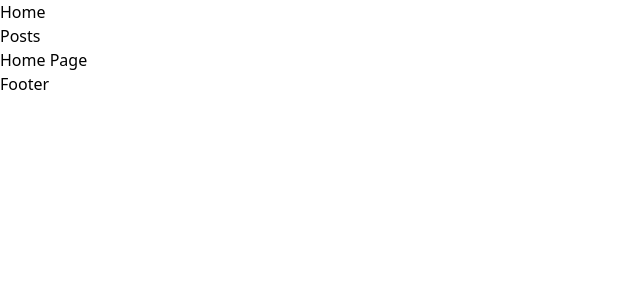
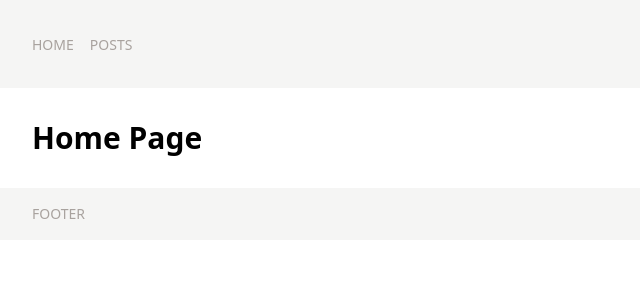
Before and after one commit to hayaman3/nextjs-contentful, a Next.js app: page / in a window 1280 px wide. Shown: the top 300 px of the page, without its empty margins (0-640 px from the left). Built offline with nearby package versions, Linux system fonts and the light colour scheme.

Commit message:
update configs

```diff
--- a/src/styles/globals.css
+++ b/src/styles/globals.css
@@ -1,8 +1,8 @@
 @tailwind base;
 @tailwind components;
 @tailwind utilities;
-/*
-@layer base {
+
+/* @layer base {
 	#__next {
 		@apply contents;
 	}
--- a/tailwind.config.js
+++ b/tailwind.config.js
@@ -1,16 +1,12 @@
-/** @type {import('tailwindcss').Config} */
-export const content = [
-  "./app/**/*.{js,ts,jsx,tsx,mdx}",
-  "./pages/**/*.{js,ts,jsx,tsx,mdx}",
-  "./components/**/*.{js,ts,jsx,tsx,mdx}",
-  "./src/**/*.{js,ts,jsx,tsx,mdx}",
-];
-export const theme = {
-  extend: {
-    backgroundImage: {
-      'gradient-radial': 'radial-gradient(var(--tw-gradient-stops))',
-      'gradient-conic': 'conic-gradient(from 180deg at 50% 50%, var(--tw-gradient-stops))',
-    },
+module.exports = {
+  content: [
+    "./app/**/*.{js,ts,jsx,tsx,mdx}",
+    "./pages/**/*.{js,ts,jsx,tsx,mdx}",
+    "./components/**/*.{js,ts,jsx,tsx,mdx}",
+    "./src/**/*.{js,ts,jsx,tsx,mdx}",
+  ],
+  theme: {
+    extend: {},
   },
-};
-export const plugins = [];
+  plugins: [require('@tailwindcss/typography')]
+}
```
Also changed, not shown: package.json (+19 -13 lines), 1 other file (tests, documents, lock files or other folders).
